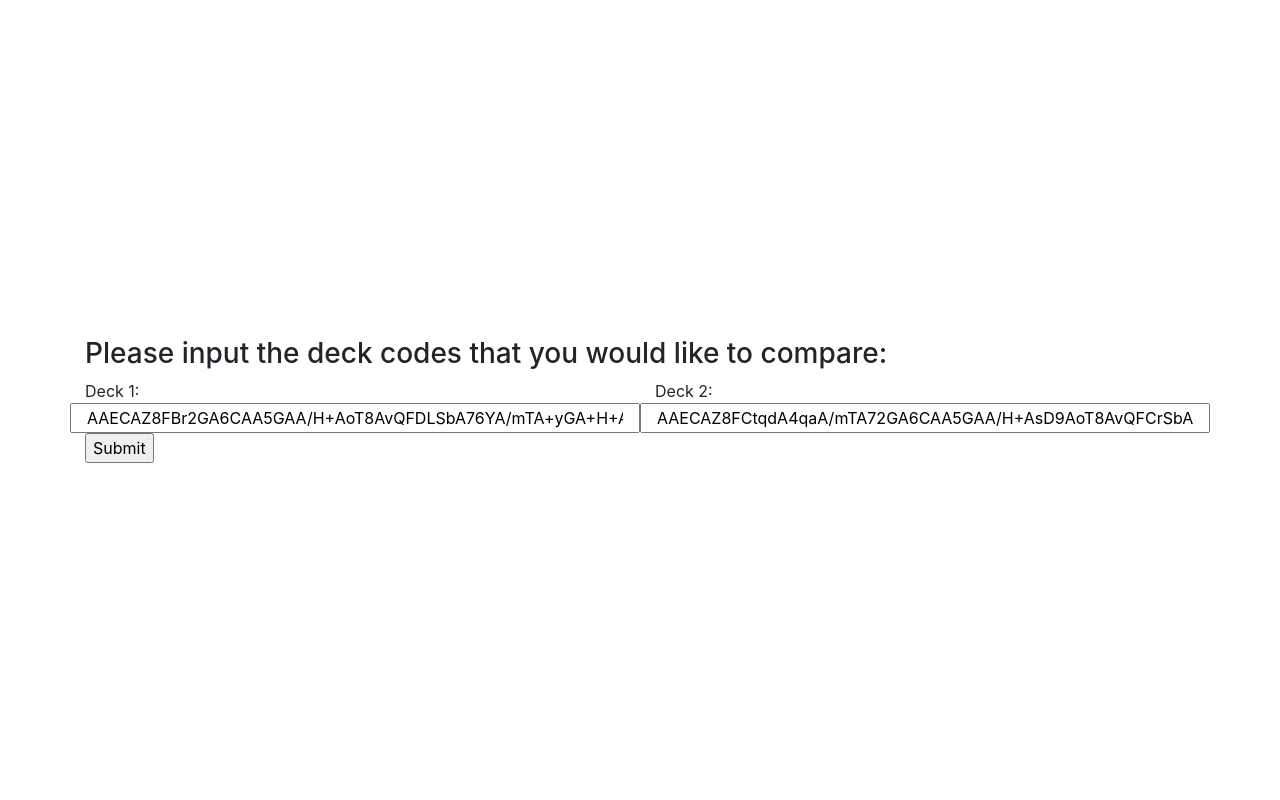
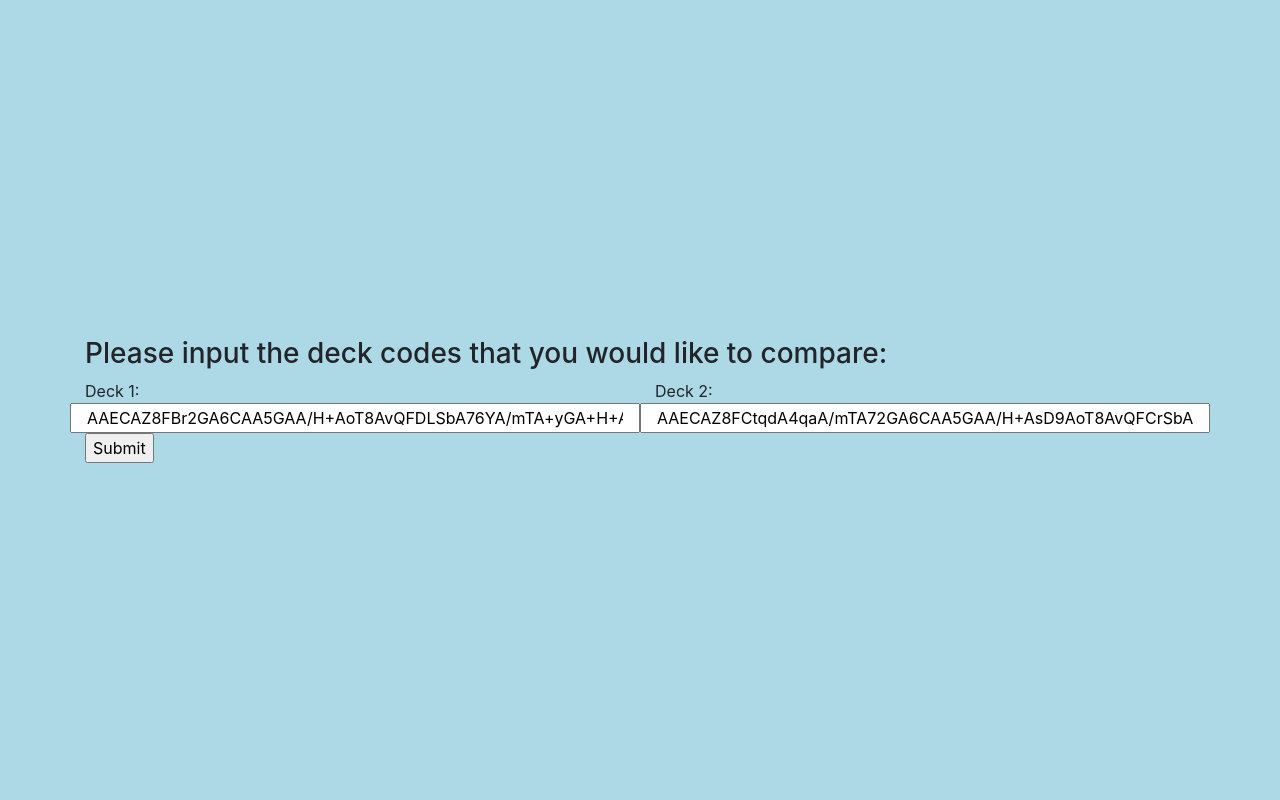
Before and after one commit to liammurphy14/deckcompare-python, a Django app: page / in a window 1280 px wide. Run offline with Django 3.2, Linux system fonts and the light colour scheme; some libraries are stand-ins or nearby versions.

Commit message:
make background blue

```diff
--- a/compare/templates/compare/formtest.html
+++ b/compare/templates/compare/formtest.html
@@ -6,7 +6,7 @@
     <title>Deck Compare</title>
   </head>
   <body>
-    <div class="vh-100 d-flex align-items-center justify-content-center">
+    <div class="vh-100 d-flex align-items-center justify-content-center" style="background-color:lightblue;">
       <form action="" method="post" class="vw-100">
         {% csrf_token %}
         <div class="container vw-100">
```
